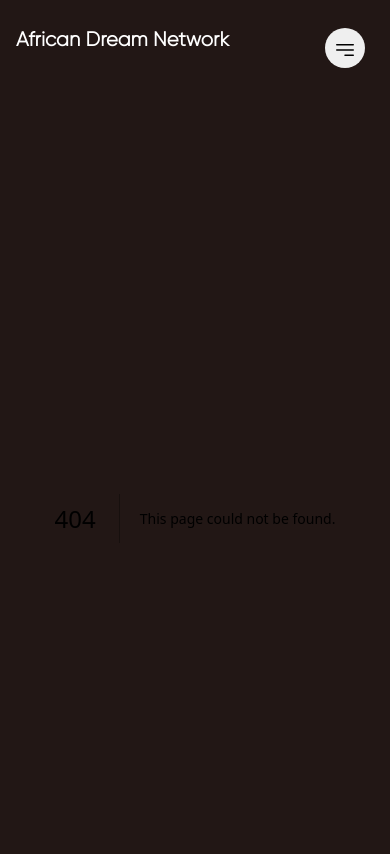
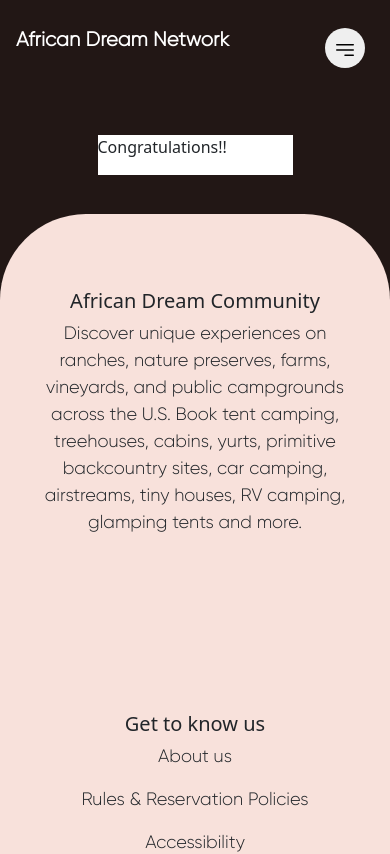
Before and after one commit to DavidWaza/African-dreams, a Next.js app: page /PaystackSuccess in a window 390 px wide. Before the commit this address had no page. Shown: the top 854 px of the page. Built offline with nearby package versions, Linux system fonts and the light colour scheme.

Commit message:
booking card responsivness

```diff
--- a/component/Form/index.tsx
+++ b/component/Form/index.tsx
@@ -27,11 +27,11 @@ type PaystackButtonProps = {
 };
 
 
-const handleForm = (e:any) => {
+const handleForm = (e: any) => {
   e.preventDefault();
 };
 
-const Form:React.FC<PaystackProps> = ({amount}) => {
+const Form: React.FC<PaystackProps> = ({ amount }) => {
   const publicKey = "pk_test_faccaa1b758f1c8e0b3327df6e141d96899b78f6";
 
   const [name, setName] = useState("");
@@ -45,7 +45,7 @@ const Form:React.FC<PaystackProps> = ({amount}) => {
       name,
       phone,
       email,
-      custom_fields:[]
+      custom_fields: []
     },
     publicKey,
     text: "Pay Now",
--- /dev/null
+++ b/pages/PaystackSuccess.tsx
@@ -0,0 +1,25 @@
+import styled from "styled-components";
+
+const PaystackSuccess = () => {
+    return(
+        <>
+        <SuccessContainer>
+            <SuccessContent>
+                <p>Congratulations!!</p>
+            </SuccessContent>
+        </SuccessContainer>
+        </>
+    )
+}
+export default PaystackSuccess;
+
+const SuccessContainer = styled.div`
+background-color: #fff;
+width:50%;
+margin: 10% auto
+`
+const SuccessContent = styled.p`
+padding:20px 0px
+display:grid;
+place-content: center;
+`
--- a/styles/Ticket.module.css
+++ b/styles/Ticket.module.css
@@ -77,7 +77,7 @@
     width: 100%;
     border: none;
     margin-top: 10px;
-    height: 7vh;
+    padding:10px 20px;
 }
 
 .paystackButton:hover {
```
Also changed, not shown: component/Booking/index.tsx (+5 -7 lines).
